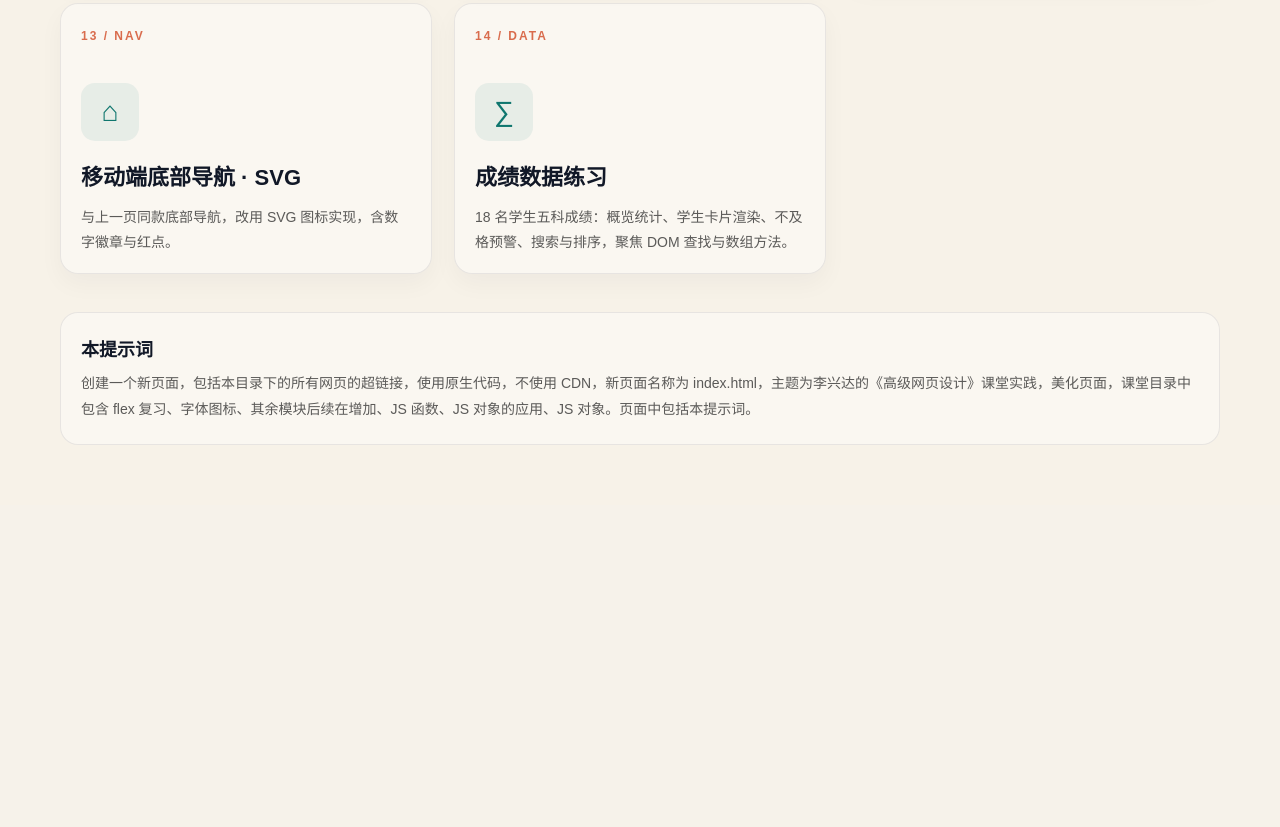
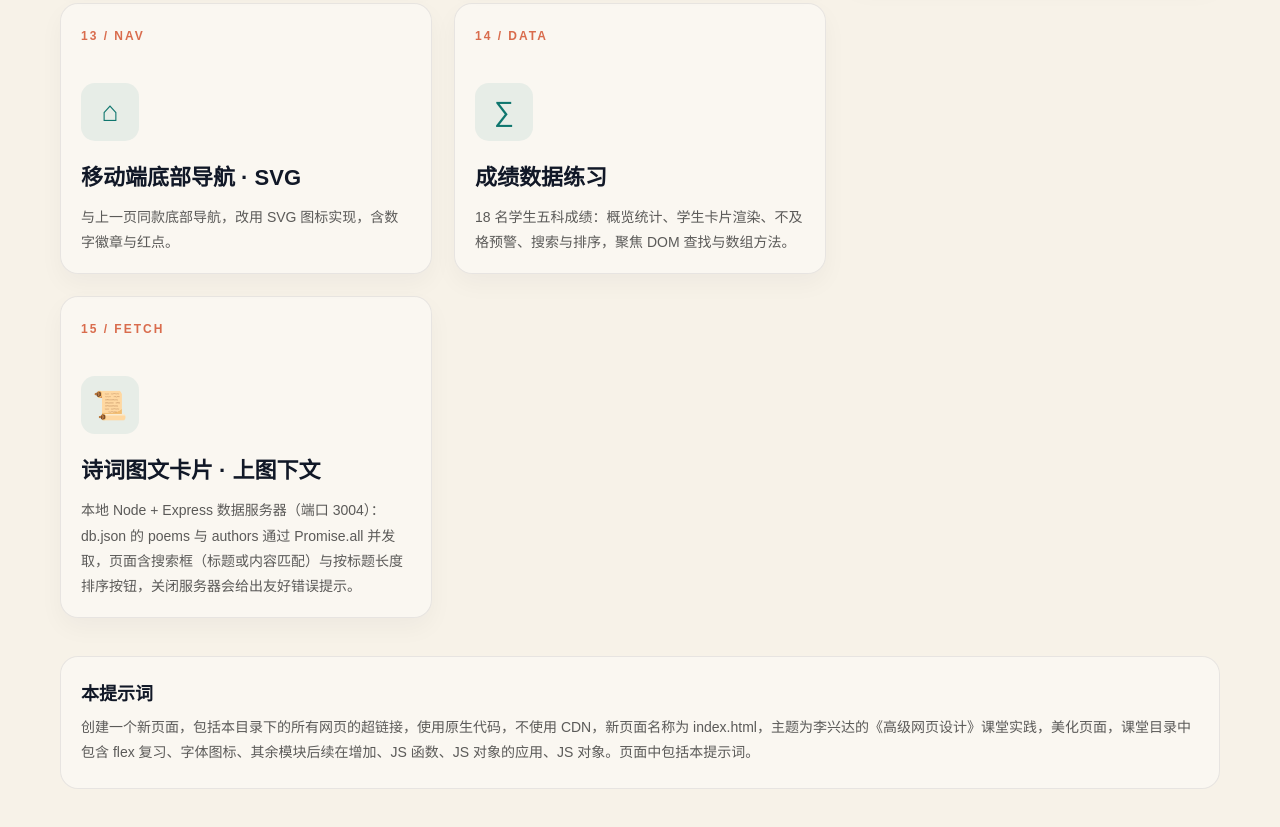
Before and after one commit to 15241336863/lixingda, a plain HTML site: page 24002120311/flex_css005.css/index.html in a window 1280 px wide. Shown: the part 1894-2721 px from the top of the page. Before the commit the page ends 2399 px from the top, so only its background shows below. Drawn offline with Linux system fonts and the light colour scheme.

Commit message:
feat: 首页新增诗词图文卡片(15/Fetch)入口

```diff
--- a/24002120311/flex_css005.css/index.html
+++ b/24002120311/flex_css005.css/index.html
@@ -251,6 +251,15 @@
                 </a>
             </div>
 
+            <div class="project-list" style="margin-top: 22px;">
+                <a class="project-item" href="../../poem-gallery.html">
+                    <div class="project-tag">15 / Fetch</div>
+                    <div class="icon-box">📜</div>
+                    <div class="project-title">诗词图文卡片 · 上图下文</div>
+                    <div class="project-desc">本地 Node + Express 数据服务器（端口 3004）：db.json 的 poems 与 authors 通过 Promise.all 并发取，页面含搜索框（标题或内容匹配）与按标题长度排序按钮，关闭服务器会给出友好错误提示。</div>
+                </a>
+            </div>
+
             <div class="prompt-box">
                 <h3>本提示词</h3>
                 <p>创建一个新页面，包括本目录下的所有网页的超链接，使用原生代码，不使用 CDN，新页面名称为 index.html，主题为李兴达的《高级网页设计》课堂实践，美化页面，课堂目录中包含 flex 复习、字体图标、其余模块后续在增加、JS 函数、JS 对象的应用、JS 对象。页面中包括本提示词。</p>
```
